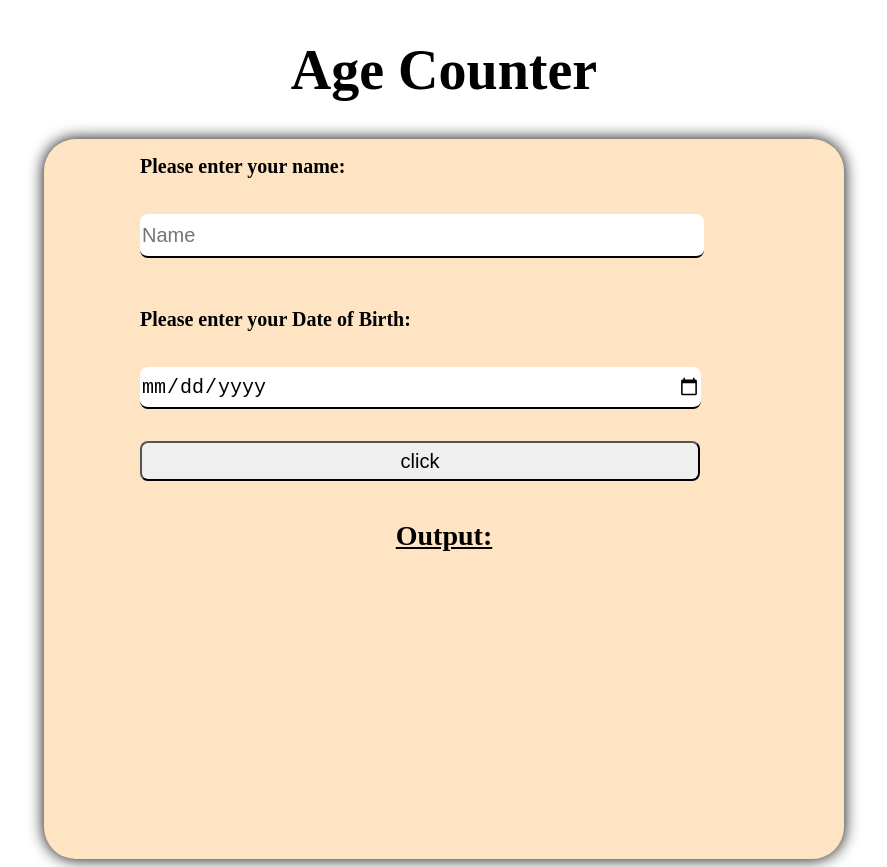
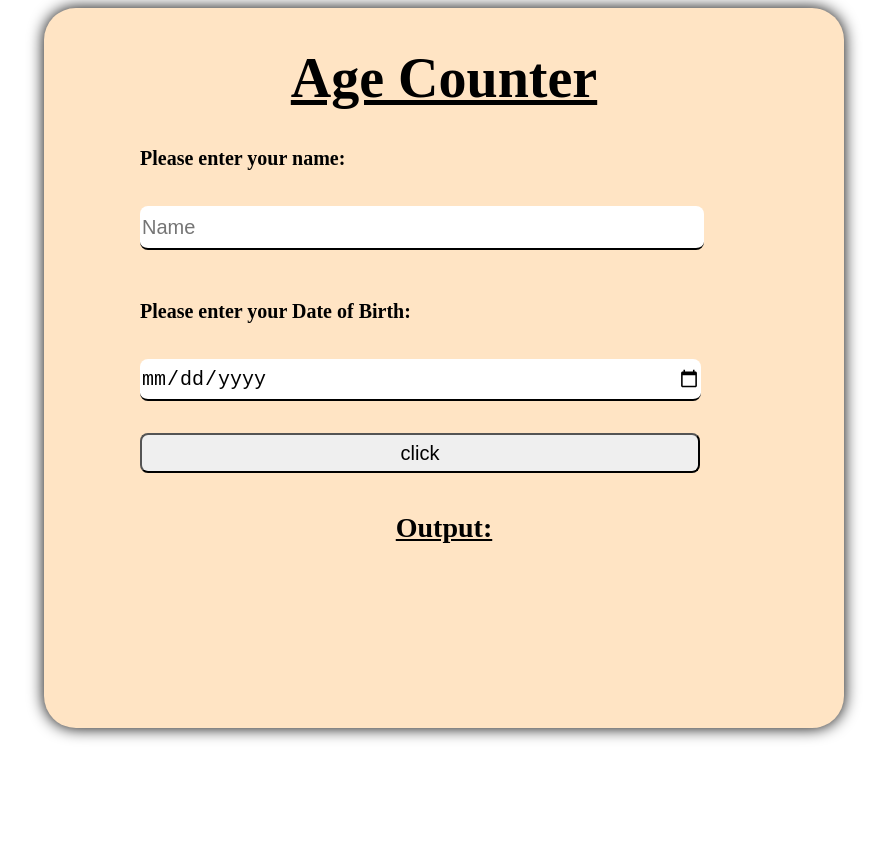
Before and after one commit to Arif-Rabbani-188/Age_calculator, a plain HTML site: page index.html in a window 1280 px wide. Shown: the whole page, without its empty margins (196-1083 px from the left). After the commit the page ends 800 px from the top, so only its background shows below. Drawn offline with Linux system fonts and the light colour scheme.

Commit message:
Update index.html

```diff
--- a/index.html
+++ b/index.html
@@ -7,9 +7,11 @@
     <title>Age Counter</title>
 </head>
 <body>
-    <h1>Age Counter</h1>
     <div id="container">
         <div id="inputBox">
+            <div>
+                <h1><u>Age Counter</u></h1>
+            </div>
             <div id="textbox">
                 <p><b>Please enter your name:</b></p>
                 <input type="text" maxlength="15" placeholder="Name" id="name">
```
